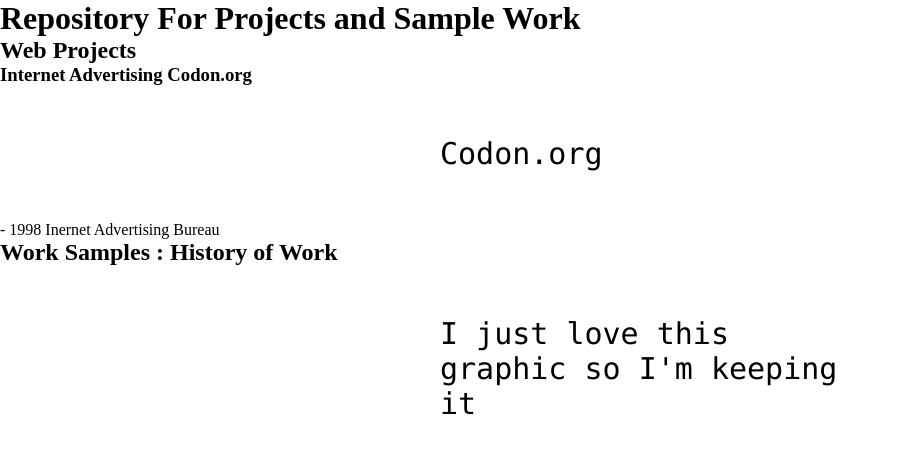
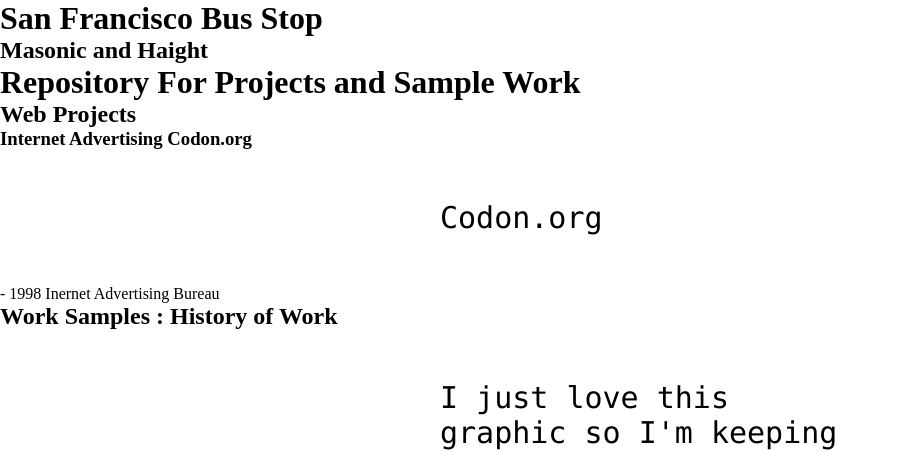
Before and after one commit to dopenessinfinite/dopenessinfinite.github.io, a plain HTML site: page index.html in a window 1280 px wide. Shown: the top 452 px of the page, without its empty margins (0-898 px from the left). Drawn offline with Linux system fonts and the light colour scheme.

Commit message:
Added haight Muni

```diff
--- a/index.html
+++ b/index.html
@@ -3,7 +3,9 @@
 <html>
 <head>
   <meta http-equiv="Content-Type" content="text/html; charset=utf-8"/>
-  <title>Resume</title>
+  <title>San Francisco Transit</title>
+  <h1>San Francisco Bus Stop</h1>
+  <a="http://www.nextmuni.com/predictor/adaPrediction.jsp?a=sf-muni&stopId=14958"><h2> Masonic and Haight<h2></a>
   <h1>Repository For Projects and Sample Work</h1>
   <LINK href="styles.css" rel="stylesheet" type="text/css">
 </head>
```
